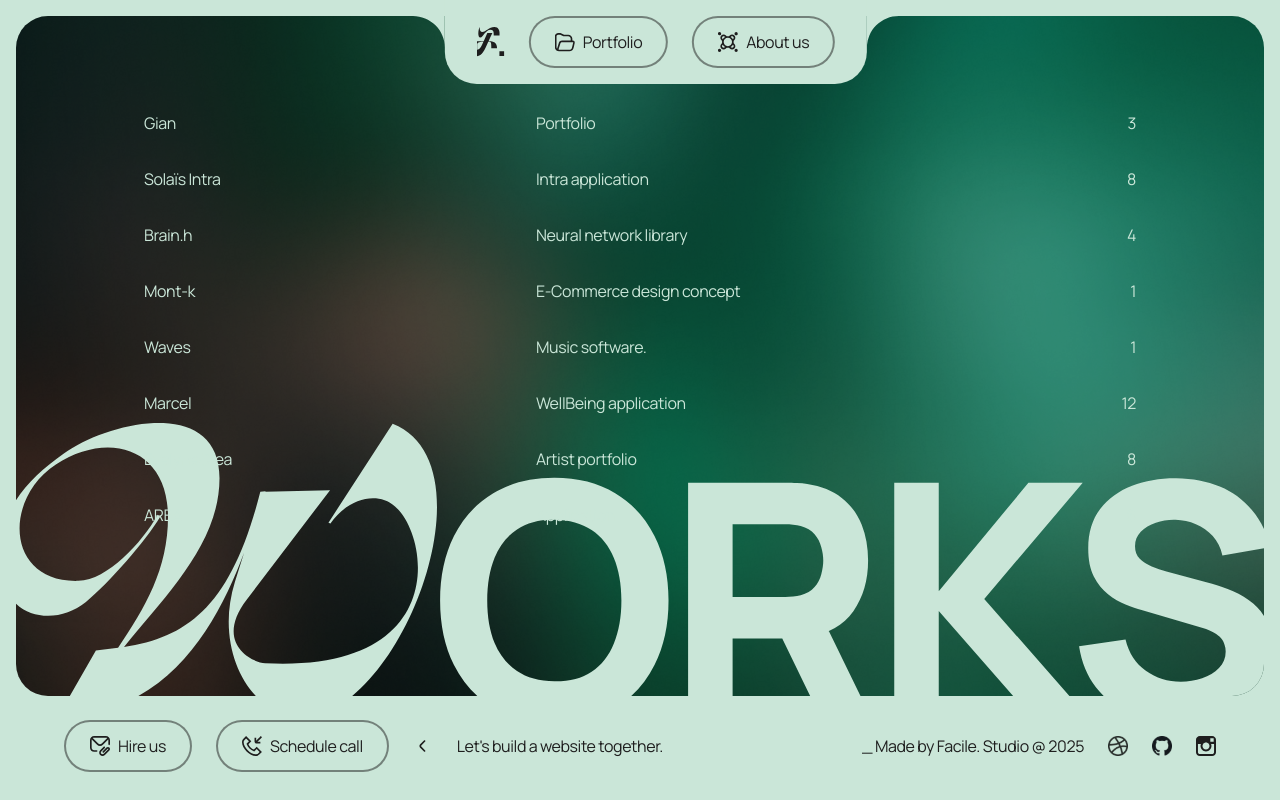
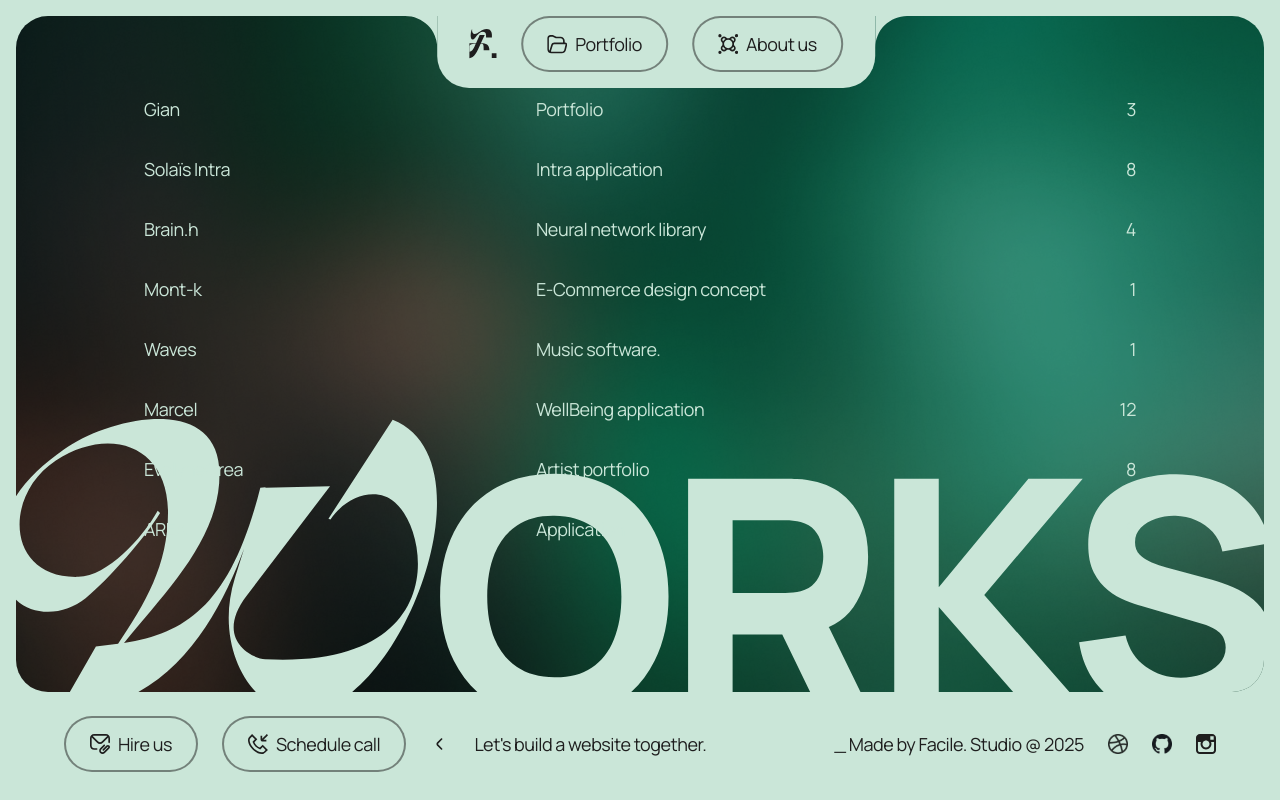
Before and after one commit to G1anC/Facile.studio, a Next.js app in the folder newfolio/: page /portfolio in a window 1280 px wide. Built offline with nearby package versions, Linux system fonts and the light colour scheme.

Commit message:
feat (animations): add of transitions between pages

```diff
--- a/newfolio/app/portfolio/page.tsx
+++ b/newfolio/app/portfolio/page.tsx
@@ -20,7 +20,7 @@ export default function Portfolio() {
     }, [])
 
     return (
-        <div className="relative bg-[#CAE6D8] p-4 w-screen h-screen tracking-tight text-[#1E1E1E] flex flex-col gap-3">
+        <div className="relative bg-[#CAE6D8] p-4 w-screen h-screen tracking-tight text-[#1E1E1E] text-lg flex flex-col gap-3">
             <div className={"rideaux absolute rounded-b-[64px] top-0 left-0 w-screen h-screen z-99 bg-[#CAE6D8]"} />
             <Header setOpen={setOpen} />
             <div className="w-full overflow-hidden h-full relative rounded-[32px]">
```
